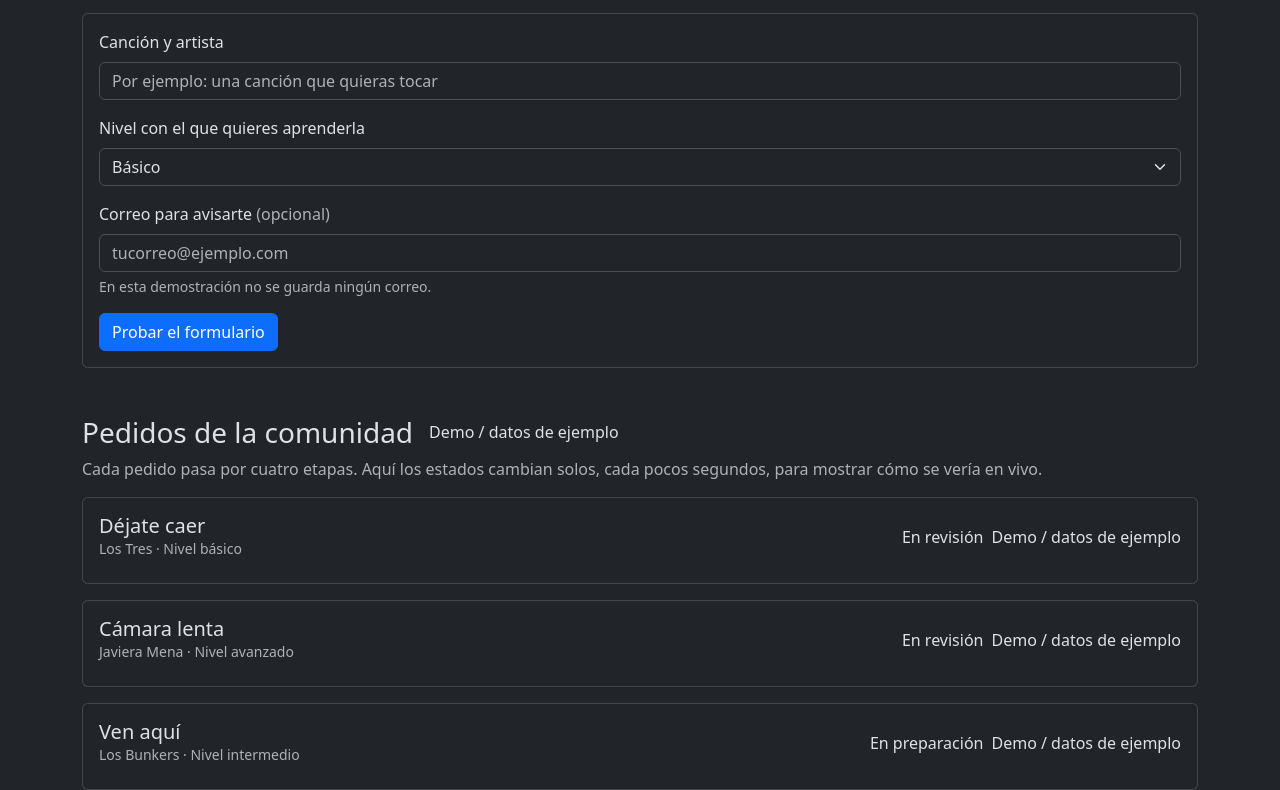
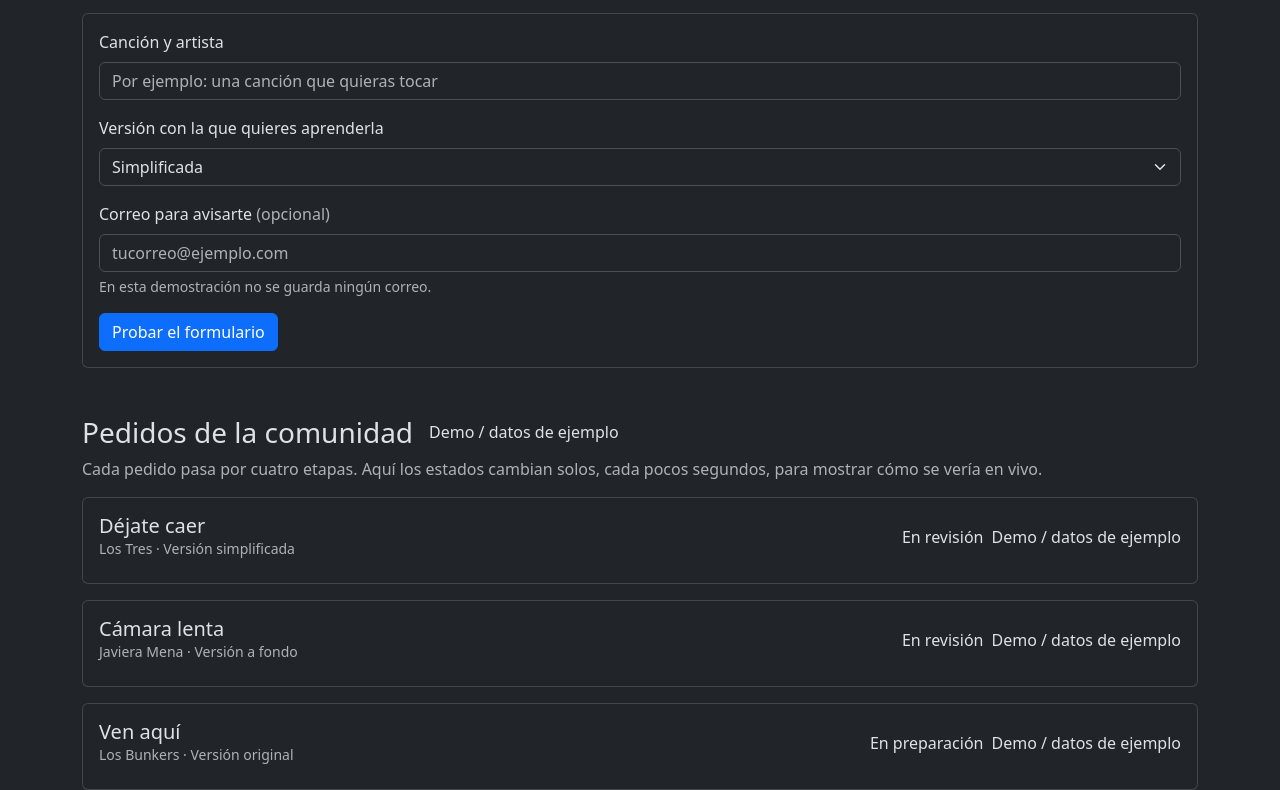
Before and after one commit to saul-music/saul-music-site, a plain HTML site: page src/musicsite/web/pedidos.html in a window 1280 px wide. Shown: the part 511-1301 px from the top of the page. Drawn offline with nearby package versions, Linux system fonts and the light colour scheme.

Commit message:
feat: el site usa las versiones Original, Simplificada y A fondo (S70) (#94)
* feat: el site usa las versiones Original, Simplificada y A fondo (S70)

- Portada: «Un tema, tres versiones» (Original, Simplificada, A fondo) en lugar de tres niveles.
- Pide una canción (demo): pide una versión, no un nivel.
- La dificultad del tema (nivel) no cambia.
- La prueba del orden de la franja de guías refleja que las pestañas van sobre la barra.
- Depende de acordia-render 0.7.0: falta publicarla y subir la versión en pyproject y uv.lock.

Co-Authored-By: Claude Sonnet 5.5 <noreply@anthropic.com>

* chore: sube a acordia-render 0.7.0 (versiones del tema, S70)

Co-Authored-By: Claude Sonnet 5.5 <noreply@anthropic.com>

* test: la prueba de «no empuja los compases» mira la versión visible

#p-basico quedó oculta desde RD26 (la página abre en Original) y medía 0: solo registraba
el scroll del desplegable. Ahora usa .tab-pane.active.

Co-Authored-By: Claude Sonnet 5.5 <noreply@anthropic.com>

* chore: sube a acordia-render 0.7.1 (la ayuda de guías no cambia el alto de la barra, S70)

Co-Authored-By: Claude Sonnet 5.5 <noreply@anthropic.com>

---------

Co-authored-by: Claude Sonnet 5.5 <noreply@anthropic.com>

```diff
--- a/src/musicsite/web/pedidos.html
+++ b/src/musicsite/web/pedidos.html
@@ -76,11 +76,11 @@
             <input class="form-control" id="pedir-cancion" type="text" maxlength="120" autocomplete="off" placeholder="Por ejemplo: una canción que quieras tocar">
           </div>
           <div>
-            <label class="form-label" for="pedir-nivel">Nivel con el que quieres aprenderla</label>
+            <label class="form-label" for="pedir-nivel">Versión con la que quieres aprenderla</label>
             <select class="form-select" id="pedir-nivel">
-              <option>Básico</option>
-              <option>Intermedio</option>
-              <option>Avanzado</option>
+              <option>Simplificada</option>
+              <option>Original</option>
+              <option>A fondo</option>
             </select>
           </div>
           <div>
--- a/src/musicsite/web/pedidos.js
+++ b/src/musicsite/web/pedidos.js
@@ -18,14 +18,14 @@
   function DemoSource(intervalMs) {
     /* Canciones del repertorio ya público o genéricas; sin letras ni acordes. */
     var pool = [
-      ["Bailando solo", "Los Bunkers", "Básico"],
-      ["Ven aquí", "Los Bunkers", "Intermedio"],
-      ["Cámara lenta", "Javiera Mena", "Avanzado"],
-      ["Déjate caer", "Los Tres", "Básico"],
-      ["Una canción de cuna (ejemplo)", "Tradicional", "Básico"],
-      ["Un vals criollo (ejemplo)", "Tradicional", "Intermedio"],
-      ["Una balada de fogata (ejemplo)", "Autor de ejemplo", "Básico"],
-      ["Una cueca para guitarra (ejemplo)", "Tradicional", "Avanzado"]
+      ["Bailando solo", "Los Bunkers", "Simplificada"],
+      ["Ven aquí", "Los Bunkers", "Original"],
+      ["Cámara lenta", "Javiera Mena", "A fondo"],
+      ["Déjate caer", "Los Tres", "Simplificada"],
+      ["Una canción de cuna (ejemplo)", "Tradicional", "Simplificada"],
+      ["Un vals criollo (ejemplo)", "Tradicional", "Original"],
+      ["Una balada de fogata (ejemplo)", "Autor de ejemplo", "Simplificada"],
+      ["Una cueca para guitarra (ejemplo)", "Tradicional", "A fondo"]
     ];
     var items = [], next = 0, turn = 0, listeners = [], timer = null, serial = 0;
     function add(status) {
@@ -81,7 +81,7 @@
     h.textContent = item.title;
     var meta = document.createElement("p");
     meta.className = "m-0 small text-body-secondary";
-    meta.textContent = item.artist + " · Nivel " + item.level.toLowerCase();
+    meta.textContent = item.artist + " · Versión " + item.level.toLowerCase();
     name.append(h, meta);
     var badges = document.createElement("div");
     badges.className = "d-flex flex-wrap gap-2 align-items-center";
```
Also changed, not shown: src/musicsite/web/index.html (+11 -11 lines), 6 other files.
